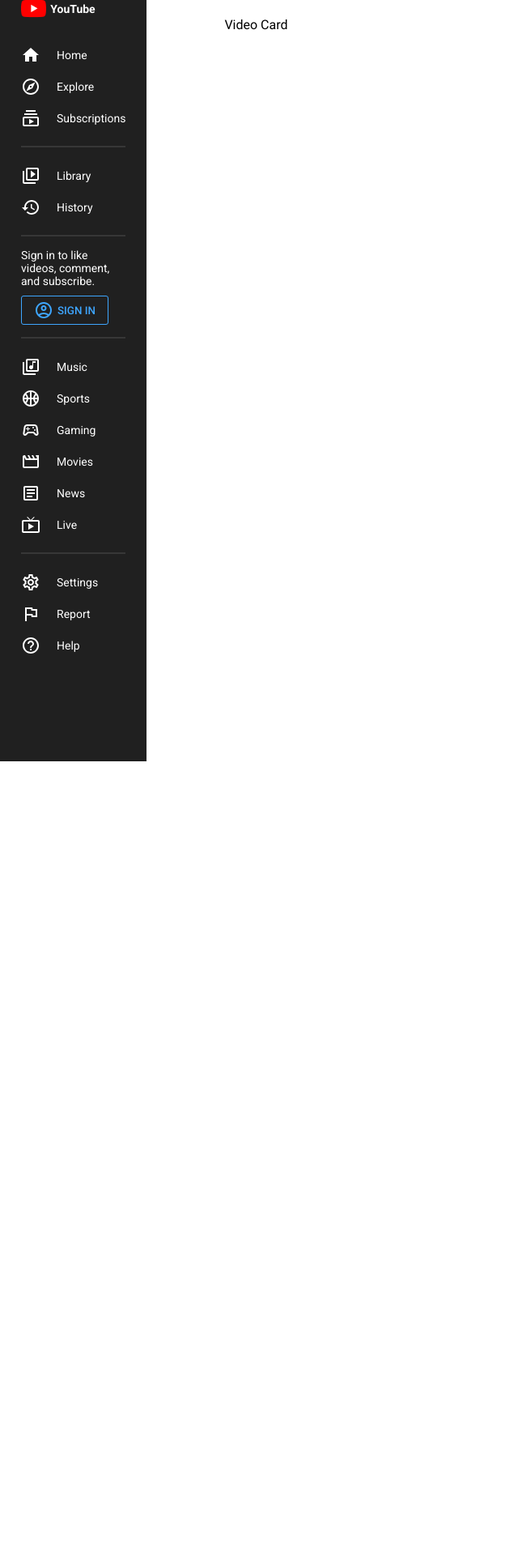
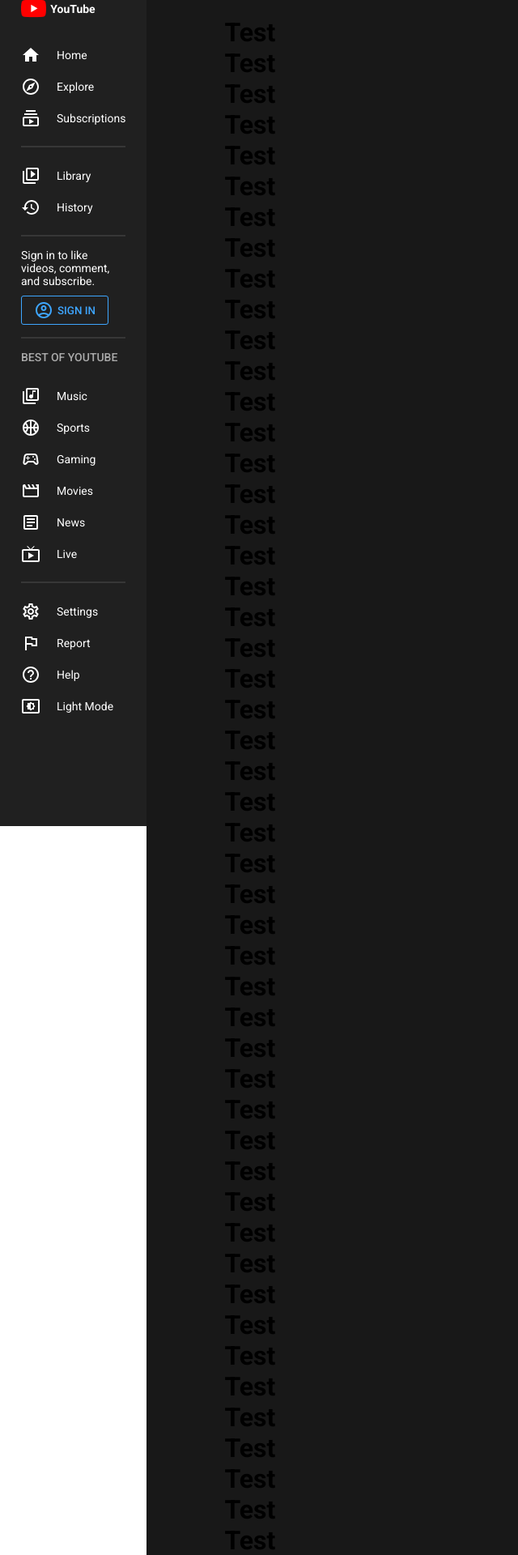
Before and after one commit to Mahmutcano/react-node-youtube-clone-redux-jwt-cookies, a React (Create React App) app in the folder client/: page / in a window 1280 px wide. Shown: the part 20-1940 px from the top of the page at 81% size, without its empty margins (0-640 px from the left). Before the commit the page ends 960 px from the top, so only its background shows below. Built offline with nearby package versions, Linux system fonts and the light colour scheme.

Commit message:
Dark Mode with React Styled Components

```diff
--- a/client/src/App.js
+++ b/client/src/App.js
@@ -1,6 +1,8 @@
-import styled from "styled-components";
+import { useState } from "react";
+import styled, { ThemeProvider } from "styled-components";
 import Menu from "./components/Menu";
 import Navbar from "./components/Navbar";
+import { darkTheme, lightTheme } from "./utils/Theme";
 
 const Container = styled.div`
   display: flex;
@@ -8,20 +10,75 @@
 
 const Main = styled.div`
   flex: 7;
+  background-color: ${({ theme }) => theme.bg};
 `;
 const Wrapper = styled.div`
   padding: 22px 96px;
 `;
 
 function App() {
+  const [darkMode, setDarkMode] = useState(true);
   return (
+    <ThemeProvider theme={darkMode ? darkTheme : lightTheme}>
     <Container>
-      <Menu />
+      <Menu darkMode={darkMode} setDarkMode={setDarkMode} />
       <Main>
         <Navbar />
-        <Wrapper>Video Card</Wrapper>
+        <Wrapper>
+          <h1>Test</h1>
+          <h1>Test</h1>
+          <h1>Test</h1>
+          <h1>Test</h1>
+          <h1>Test</h1>
+          <h1>Test</h1>
+          <h1>Test</h1>
+          <h1>Test</h1>
+          <h1>Test</h1>
+          <h1>Test</h1>
+          <h1>Test</h1>
+          <h1>Test</h1>
+          <h1>Test</h1>
+          <h1>Test</h1>
+          <h1>Test</h1>
+          <h1>Test</h1>
+          <h1>Test</h1>
+          <h1>Test</h1>
+          <h1>Test</h1>
+          <h1>Test</h1>
+          <h1>Test</h1>
+          <h1>Test</h1>
+          <h1>Test</h1>
+          <h1>Test</h1>
+          <h1>Test</h1>
+          <h1>Test</h1>
+          <h1>Test</h1>
+          <h1>Test</h1>
+          <h1>Test</h1>
+          <h1>Test</h1>
+          <h1>Test</h1>
+          <h1>Test</h1>
+          <h1>Test</h1>
+          <h1>Test</h1>
+          <h1>Test</h1>
+          <h1>Test</h1>
+          <h1>Test</h1>
+          <h1>Test</h1>
+          <h1>Test</h1>
+          <h1>Test</h1>
+          <h1>Test</h1>
+          <h1>Test</h1>
+          <h1>Test</h1>
+          <h1>Test</h1>
+          <h1>Test</h1>
+          <h1>Test</h1>
+          <h1>Test</h1>
+          <h1>Test</h1>
+          <h1>Test</h1>
+          <h1>Test</h1>
+        </Wrapper>
       </Main>
     </Container>
+    </ThemeProvider>
   );
 }
 
--- a/client/src/components/Menu.jsx
+++ b/client/src/components/Menu.jsx
@@ -20,9 +20,9 @@
 
 const Container = styled.div`
   flex: 1;
-  background-color: #202020;
-  height: 120vh;
-  color: white;
+  background-color: ${({ theme }) => theme.bgLighter};
+  height: 130vh;
+  color: ${({ theme }) => theme.text};
   font-size: 14px;
   position: sticky;
   top: 0;
@@ -54,7 +54,7 @@
 
 const Hr = styled.hr`
   margin: 15px 0px;
-  border: 0.5px solid #373737;
+  border: 0.5px solid ${({ theme }) => theme.soft};
 `;
 
 const Login = styled.div``;
@@ -72,8 +72,13 @@
   align-items: center;
   gap: 5px;
 `;
-
-const Menu = () => {
+const Title = styled.h2`
+  font-size: 14px;
+  font-weight: 500;
+  color: #aaaaaa;
+  margin-bottom: 20px;
+`;
+const Menu = ({ darkMode, setDarkMode }) => {
   return (
     <Container>
       <Wrapper>
@@ -111,6 +116,7 @@
           </Button>
         </Login>
         <Hr />
+        <Title>BEST OF YOUTUBE</Title>
         <Item>
           <LibraryMusicOutlinedIcon />
           Music
@@ -148,6 +154,10 @@
           <HelpOutlineOutlinedIcon />
           Help
         </Item>
+        <Item onClick={() => setDarkMode(!darkMode)}>
+          <SettingsBrightnessOutlinedIcon />
+          {darkMode ? "Light" : "Dark"} Mode
+        </Item>
       </Wrapper>
     </Container>
   );
--- /dev/null
+++ b/client/src/utils/Theme.js
@@ -0,0 +1,15 @@
+export const darkTheme = {
+    bg:'#181818',
+    bgLighter:'#202020',
+    text:'white',
+    textSoft:'#aaaaaa',
+    soft:'#373737'
+}
+
+export const lightTheme = {
+    bg:'#f9f9f9',
+    bgLighter:'white',
+    text:'black',
+    textSoft:'#606060',
+    soft:'#f5f5f5'
+}
```
